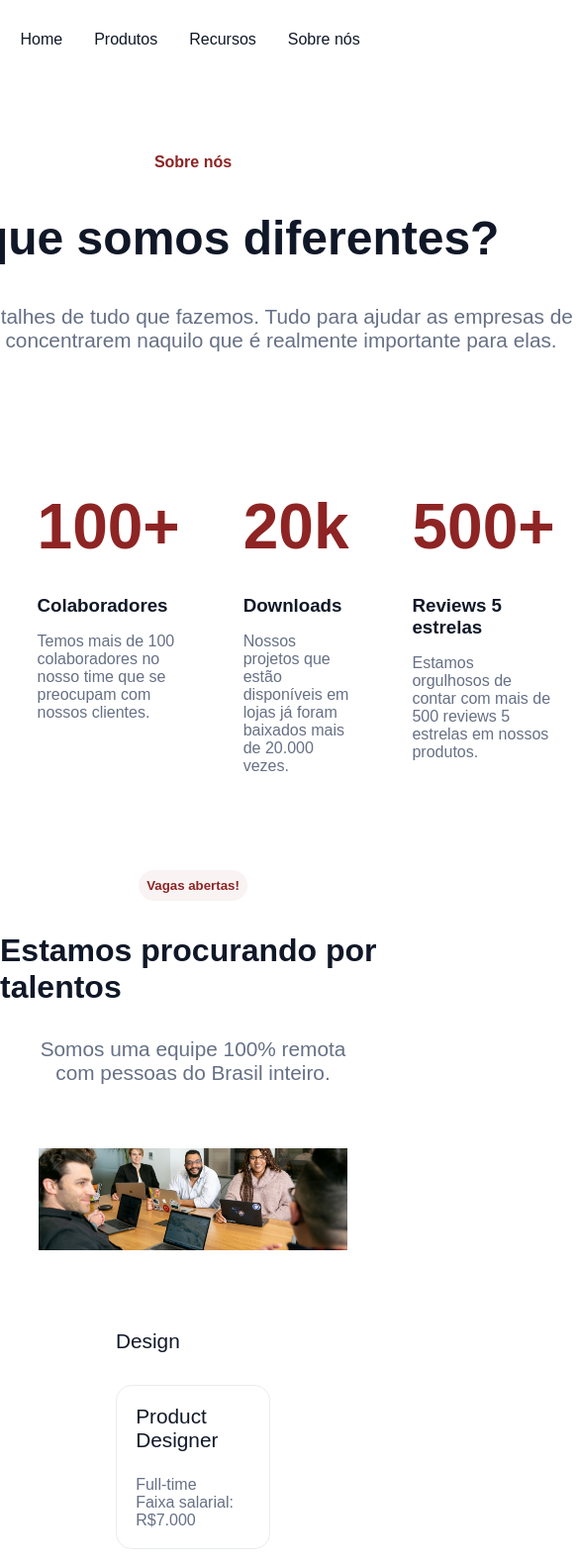
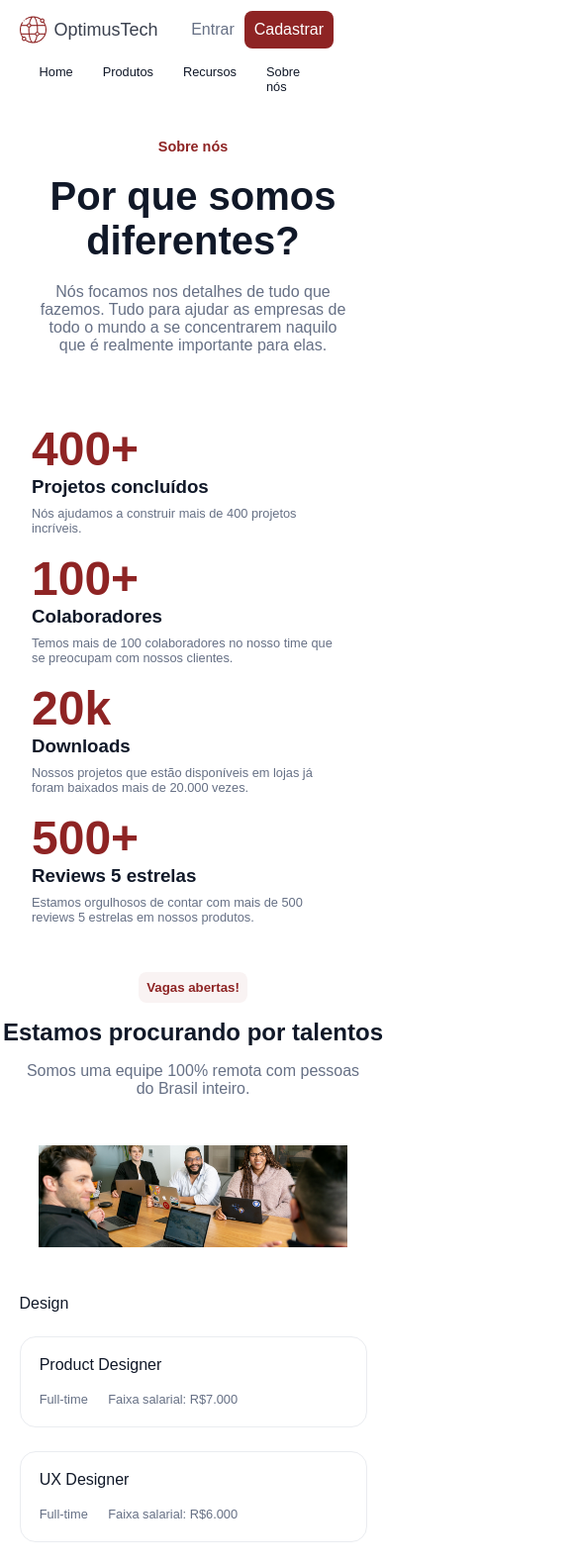
Before and after one commit to angelicadf97/7daysOfCode-HTML-CSS, a plain HTML site: page index.html in a window 390 px wide. Shown: the top 1582 px of the page at 99% size, 585 px wide, since content can reach past the window. Drawn offline with Linux system fonts and the light colour scheme.

Commit message:
Update style.css

```diff
--- a/style.css
+++ b/style.css
@@ -13,7 +13,8 @@ button {
     border-radius: 8px;
     padding: 10px 18px;
 }
-section{
+
+section {
     display: flex;
     justify-content: center;
     align-items: center;
@@ -112,7 +113,7 @@ header {
 }
 
 .metricas div {
-    max-width: 20%;
+    width: 20%;
     margin: 0 2rem 0 2rem;
 }
 
@@ -133,7 +134,8 @@ main {
     justify-content: center;
     align-items: center;
 }
-main img{
+
+main img {
     width: 80%;
 }
 
@@ -247,6 +249,256 @@ footer input {
     text-align: start;
 }
 
-footer span{
+footer span {
     color: #98A2B3;
 }
+
+@media screen and (max-width: 420px) {
+    button {
+        all: unset;
+        border-radius: 8px;
+        padding: 10px;
+    }
+
+    /*NavBar*/
+    header {
+        display: flex;
+        flex-direction: column;
+        justify-content: center;
+        align-items: center;
+        height: 120px;
+    }
+
+    .container {
+        display: flex;
+        flex-direction: row;
+        justify-content: space-between;
+        align-items: center;
+        width: 90%;
+        height: 100%;
+    }
+
+    .container a {
+        display: flex;
+        flex-direction: row;
+        justify-content: center;
+        align-items: center;
+        position: relative;
+        top: -30px;
+    }
+
+    .container span {
+        font-size: 18px;
+        color: #3A404E;
+    }
+
+    .links {
+        position: relative;
+        top: 50px;
+        right: 160px;
+    }
+
+    .container ul {
+        gap: 30px;
+        list-style: none;
+    }
+
+    .container li {
+        font-size: 0.8rem;
+        color: #667085;
+    }
+
+    .buttons {
+        display: flex;
+        position: relative;
+        top: -30px;
+        right: 280px;
+    }
+
+    .b1 {
+        color: #667085;
+    }
+
+    .b2 {
+        background: #8E2424;
+        color: #FFFFFF;
+    }
+
+    .sobre-nos {
+        display: flex;
+        flex-flow: column;
+        justify-content: center;
+        align-items: center;
+        width: 90%;
+        text-align: center;
+        padding: 20px;
+    }
+
+    .sobre-nos h5 {
+        color: #8E2424;
+        font-size: 0.9rem;
+    }
+
+    .sobre-nos h1 {
+        font-size: 2.5rem;
+        padding: 20px;
+    }
+
+    .sobre-nos p {
+        width: 90%;
+        font-size: 1rem;
+        text-align: center;
+        color: #667085;
+    }
+
+    .metricas {
+        display: flex;
+        flex-direction: column;
+        padding: 2rem 0;
+    }
+
+    .metricas div {
+        width: 80%;
+    }
+
+    .metricas h1 {
+        color: #8E2424;
+        font-size: 3rem;
+        margin: 1rem 0 0rem 0;
+    }
+
+    .metricas p {
+        font-size: 0.8rem;
+        color: #667085;
+        margin-top: 0.5rem;
+    }
+
+    main {
+        display: flex;
+        flex-direction: column;
+        justify-content: center;
+        align-items: center;
+    }
+    main h1{
+        font-size: 1.5rem;
+        text-align: center;
+    }
+
+    main img {
+        width: 80%;
+    }
+
+    main h5 {
+        color: #8E2424;
+        padding: 0.5rem;
+        background: rgba(142, 36, 36, 0.05);
+        border-radius: 8px;
+        margin: 1rem;
+    }
+
+    main p {
+        font-size: 1rem;
+        text-align: center;
+        color: #667085;
+        margin: 1rem;
+    }
+
+    main .vagas {
+        width: 90%;
+        margin: 1rem 0 1rem 0;
+    }
+
+    .vagas h3 {
+        font-weight: lighter;
+        font-size: 1rem;
+        margin-bottom: 1rem;
+    }
+
+    .vagas div {
+        border: 1px solid #EAECF0;
+        border-radius: 16px;
+        margin: 1.5rem 0 1.5rem 0;
+        padding: 1.2rem;
+    }
+
+    .vagas span {
+        font-size: 0.8rem;
+        color: #667085;
+        margin-right: 1rem;
+    }
+
+    .dep {
+        display: flex;
+        flex-direction: column;
+        justify-content: center;
+        align-items: center;
+        padding: 1rem;
+        background: rgba(196, 25, 25, 0.03);
+        text-align: center;
+        margin-bottom: 2rem;
+    }
+
+    .dep h5 {
+        color: #8E2424;
+        margin: 1rem;
+    }
+
+    .dep h1 {
+        font-weight: lighter;
+        font-size: 1.2rem;
+    }
+
+    .user {
+        margin: 1rem;
+    }
+
+    .user h5 {
+        color: #101828;
+        font-size: 0.9rem;
+        margin: 0.5rem;
+    }
+
+    .user span {
+        color: #667085;
+        font-size: 0.8rem;
+    }
+
+    footer {
+        display: flex;
+        flex-direction: column;
+        justify-content: center;
+        align-items: center;
+        padding: 1rem;
+        background: #F9FAFB;
+        text-align: center;
+    }
+
+    footer h1 {
+        font-size: 1.5rem;
+        padding: 1rem;
+    }
+
+    footer p {
+        color: #667085;
+        font-size: 0.8rem;
+    }
+
+    footer div {
+        padding: 1rem;
+    }
+
+    footer input {
+        all: unset;
+        padding: 10px;
+        background: #FFFFFF;
+        border: 1px solid #D0D5DD;
+        border-radius: 8px;
+        text-align: start;
+    }
+
+    footer span {
+        font-size: 0.8rem;
+        color: #98A2B3;
+    }
+
+}
```
